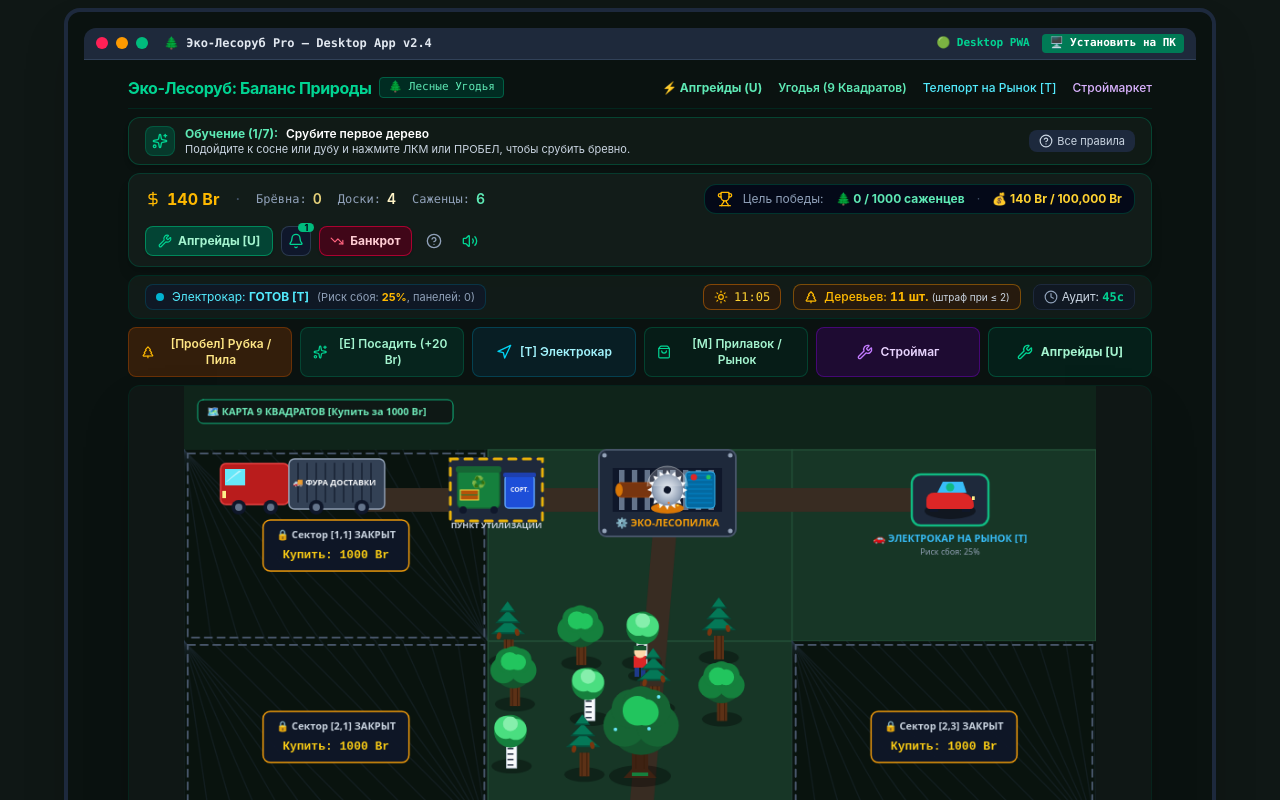
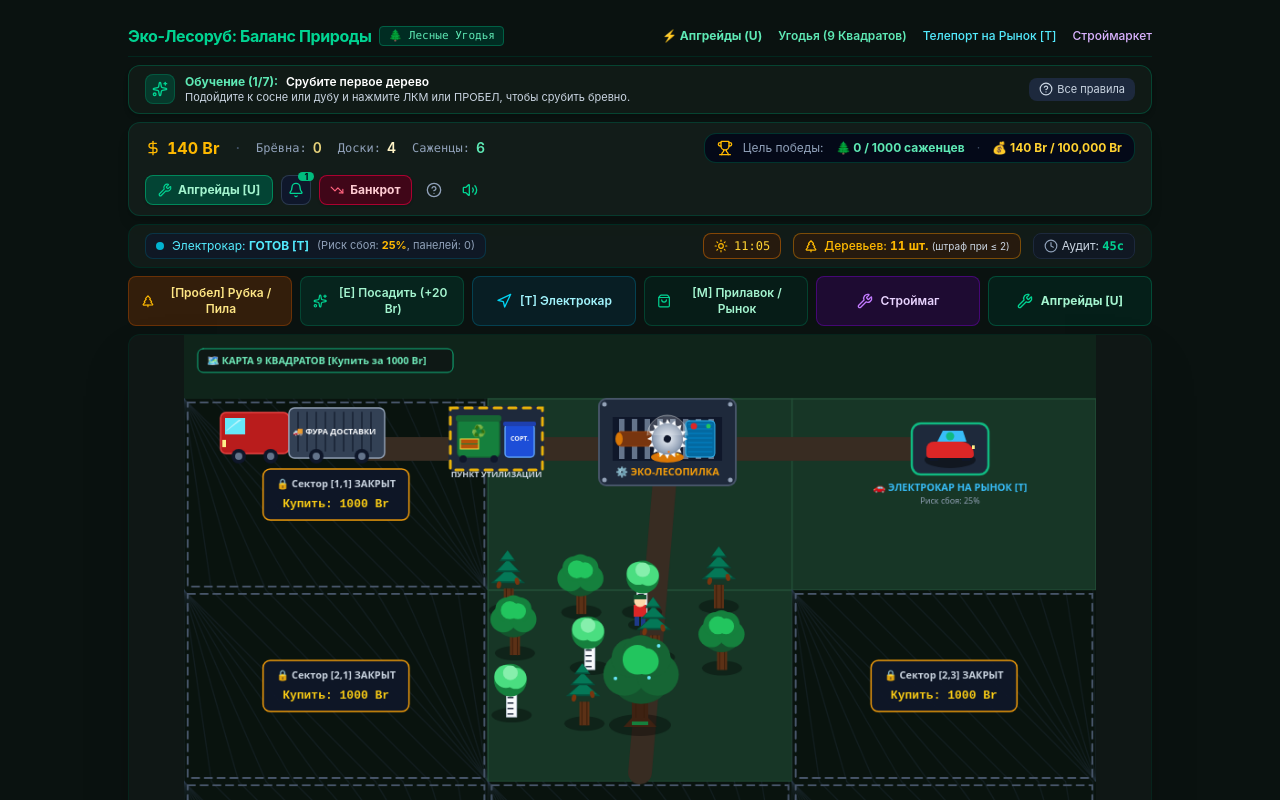
Before and after one commit to mshastapalau-sys/logger, a React (Vite) app: page / in a window 1280 px wide. Shown: the top 800 px of the page. Built offline with nearby package versions, Linux system fonts and the light colour scheme.

Commit message:
Remove fake desktop window frame (title bar, traffic-light buttons, install button)

```diff
--- a/src/App.tsx
+++ b/src/App.tsx
@@ -531,7 +531,6 @@ export default function App() {
   const [teleportRebootTimer, setTeleportRebootTimer] = useState<number>(0);
   const [showTeleportGlitchModal, setShowTeleportGlitchModal] = useState<boolean>(false);
   const [isMuted, setIsMuted] = useState<boolean>(false);
-  const [isDesktopWindow, setIsDesktopWindow] = useState<boolean>(true);
   const [gameOverReason, setGameOverReason] = useState<'BANKRUPTCY' | 'STRIKES' | 'FINES' | 'NO_TREES_NO_MONEY'>('NO_TREES_NO_MONEY');
 
   // Solar panels count
@@ -1973,40 +1972,7 @@ export default function App() {
   };
 
   return (
-    <div className={`min-h-screen bg-[#0a1210] text-[#e2e8f0] flex flex-col items-center justify-between p-2 sm:p-4 select-none font-sans ${isDesktopWindow ? 'border-4 border-slate-800 rounded-2xl shadow-2xl max-w-6xl mx-auto my-2' : ''}`}>
-      {/* Desktop App Window Title Bar */}
-      {isDesktopWindow && (
-        <div className="w-full bg-[#1e293b] text-slate-300 px-3 py-1.5 rounded-t-xl flex items-center justify-between text-xs font-mono select-none mb-2 border-b border-slate-700">
-          <div className="flex items-center gap-2">
-            <span className="w-3 h-3 rounded-full bg-rose-500 inline-block cursor-pointer" onClick={() => setIsDesktopWindow(false)} title="Закрыть окно" />
-            <span className="w-3 h-3 rounded-full bg-amber-500 inline-block cursor-pointer" onClick={() => {
-              if (!document.fullscreenElement) {
-                document.documentElement.requestFullscreen().catch(() => {});
-              } else {
-                document.exitFullscreen().catch(() => {});
-              }
-            }} title="На весь экран" />
-            <span className="w-3 h-3 rounded-full bg-emerald-500 inline-block cursor-pointer" onClick={() => setToastMessage('Приложение свернуто в трей')} title="Свернуть" />
-            <span className="ml-2 font-bold text-slate-200">🌲 Эко-Лесоруб Pro — Desktop App v2.4</span>
-          </div>
-          <div className="flex items-center gap-3 text-[11px]">
-            <span className="text-emerald-400 font-semibold">🟢 Desktop PWA</span>
-            <button
-              onClick={() => {
-                if (window.matchMedia('(display-mode: standalone)').matches) {
-                  setToastMessage('Приложение уже запущено как нативная программа!');
-                } else {
-                  setToastMessage('Для установки на ПК: нажмите меню браузера (⋮) -> «Установить приложение / Создать ярлык».');
-                }
-              }}
-              className="px-2 py-0.5 rounded bg-emerald-700 hover:bg-emerald-600 text-white font-bold cursor-pointer transition-colors"
-            >
-              🖥️ Установить на ПК
-            </button>
-          </div>
-        </div>
-      )}
-
+    <div className="min-h-screen bg-[#0a1210] text-[#e2e8f0] flex flex-col items-center justify-between p-2 sm:p-4 select-none font-sans">
       {/* Header */}
       <header className="w-full max-w-5xl flex items-center justify-between py-2 border-b border-emerald-950/80 mb-2 text-xs">
         <div className="flex items-center gap-2">
```
